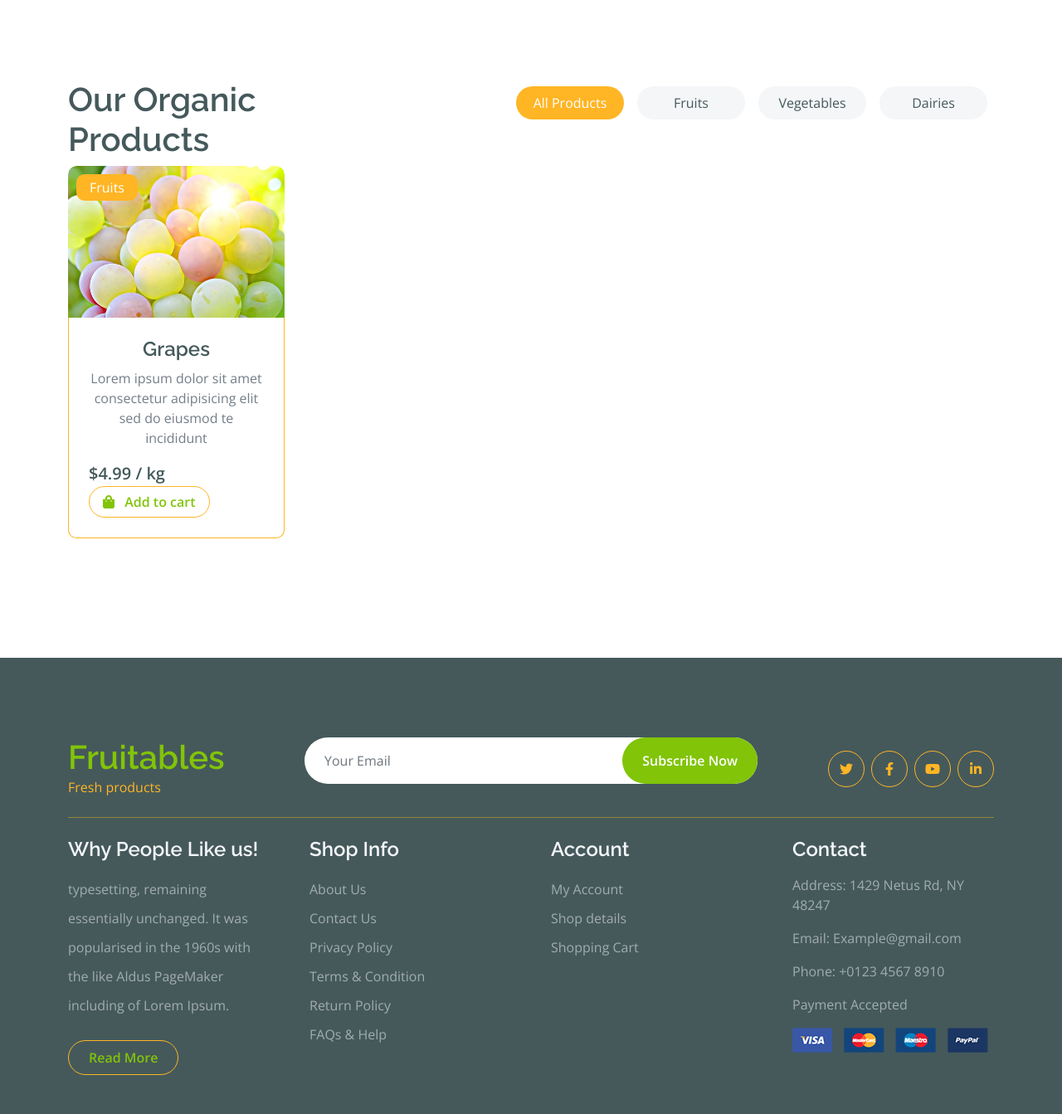
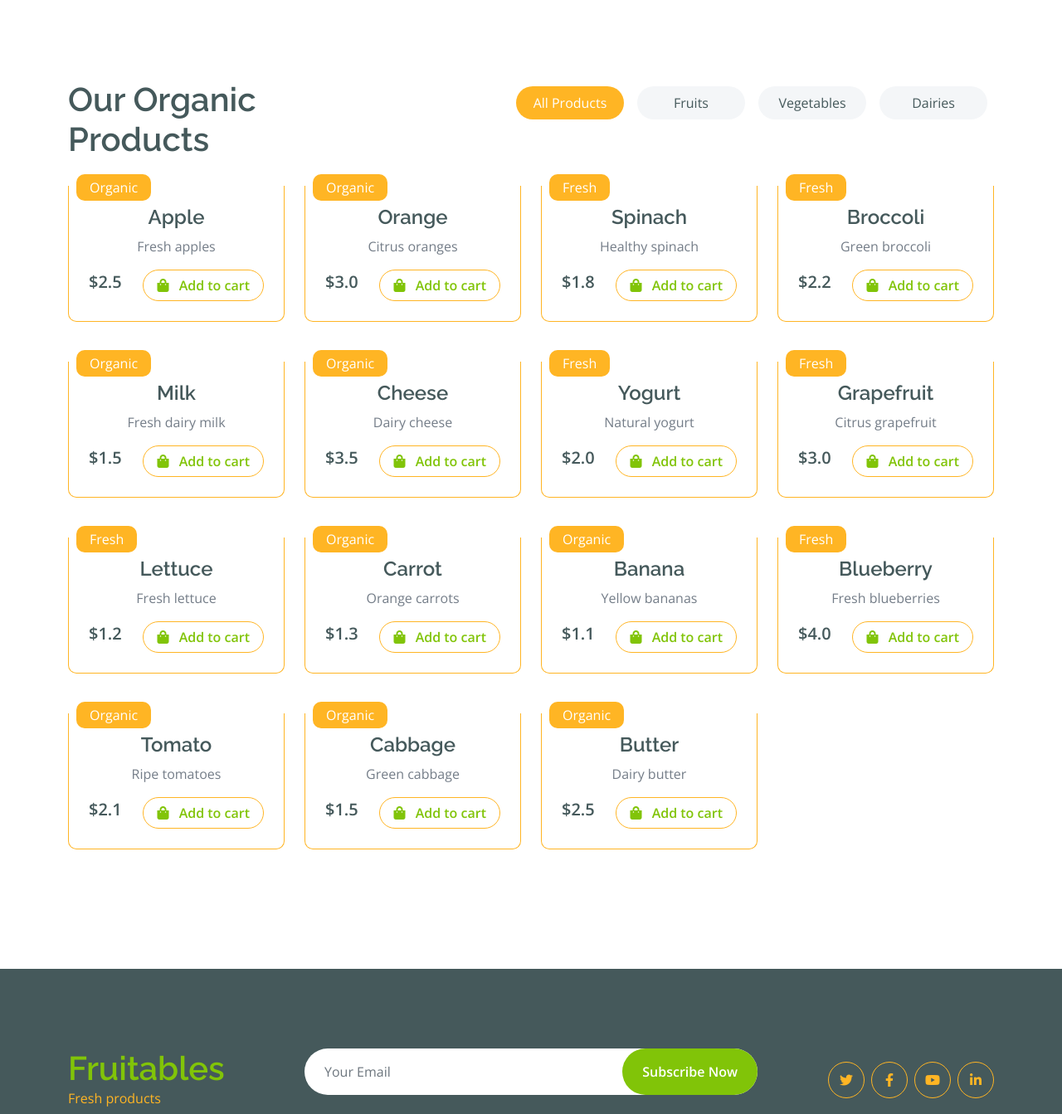
Before and after one commit to mariamts12/ECommerce, a Django app: page / in a window 1280 px wide. Shown: the part 698-2041 px from the top of the page at 83% size. Run offline with Django 4.2, Linux system fonts and the light colour scheme; data comes from the database, SQL or seed files in the repository; both versions use the stored data as it was after the commit; some libraries are stand-ins or nearby versions.

Commit message:
home page done

```diff
--- a/ecommerce_project/store/views.py
+++ b/ecommerce_project/store/views.py
@@ -9,8 +9,10 @@
 class IndexView(View):
     def get(self, request):
 
-        products = Product.objects.all()
-        context = {"products": products}
+        products = Product.objects.all().prefetch_related("tag")
+        categories = Category.objects.prefetch_related("product_set").filter(parent=None).prefetch_related("product_set__tag")
+        context = {"products": products,
+                   "categories": categories}
 
         return render(request, "index.html", context)
 
--- a/ecommerce_project/templates/index.html
+++ b/ecommerce_project/templates/index.html
@@ -16,13 +16,13 @@
                 <div class="col-lg-8 text-end">
                     <ul class="nav nav-pills d-inline-flex text-center mb-5">
                         <li class="nav-item">
-                            <a class="d-flex m-2 py-2 bg-light rounded-pill active" data-bs-toggle="pill" href="#tab-1">
+                            <a class="d-flex m-2 py-2 bg-light rounded-pill active" data-bs-toggle="pill" href="#tab-0">
                                 <span class="text-dark" style="width: 130px;">All Products</span>
                             </a>
                         </li>
                         {% for c in header_categories %}
                             <li class="nav-item">
-                                <a class="d-flex py-2 m-2 bg-light rounded-pill" data-bs-toggle="pill" href="#tab-2">
+                                <a class="d-flex py-2 m-2 bg-light rounded-pill" data-bs-toggle="pill" href="#tab-{{ c.id }}">
                                     <span class="text-dark" style="width: 130px;">{{ c.name }}</span>
                                 </a>
                             </li>
@@ -31,32 +31,35 @@
                 </div>
             </div>
             <div class="tab-content">
-                <div id="tab-1" class="tab-pane fade show p-0 active">
+                <div id="tab-0" class="tab-pane fade show p-0 active">
                     <div class="row g-4">
                         <div class="col-lg-12">
                             <div class="row g-4">
-
+                                {% for p in products %}
                                 <div class="col-md-6 col-lg-4 col-xl-3">
-                                    <div class="rounded position-relative fruite-item">
-                                        <div class="fruite-img">
-                                            <img src="{% static 'img/fruite-item-5.jpg' %}" class="img-fluid w-100 rounded-top" alt="">
-                                        </div>
-                                        <div class="text-white bg-secondary px-3 py-1 rounded position-absolute" style="top: 10px; left: 10px;">Fruits</div>
-                                        <div class="p-4 border border-secondary border-top-0 rounded-bottom">
-                                            <h4>Grapes</h4>
-                                            <p>Lorem ipsum dolor sit amet consectetur adipisicing elit sed do eiusmod te incididunt</p>
-                                            <div class="d-flex justify-content-between flex-lg-wrap">
-                                                <p class="text-dark fs-5 fw-bold mb-0">$4.99 / kg</p>
-                                                <a href="#" class="btn border border-secondary rounded-pill px-3 text-primary"><i class="fa fa-shopping-bag me-2 text-primary"></i> Add to cart</a>
-                                            </div>
-                                        </div>
-                                    </div>
+                                    {% include 'index/product.html' with product=p %}
                                 </div>
-
+                                {% endfor %}
                             </div>
                         </div>
                     </div>
                 </div>
+
+                {% for c in categories %}
+                <div id="tab-{{ c.id }}" class="tab-pane fade show p-0">
+                    <div class="row g-4">
+                        <div class="col-lg-12">
+                            <div class="row g-4">
+                                {% for p in c.product_set.all %}
+                                <div class="col-md-6 col-lg-4 col-xl-3">
+                                    {% include 'index/product.html' with product=p %}
+                                </div>
+                                {% endfor %}
+                            </div>
+                        </div>
+                    </div>
+                </div>
+                {% endfor %}
 
             </div>
         </div>
```
Also changed, not shown: ecommerce_project/db.sqlite3.
